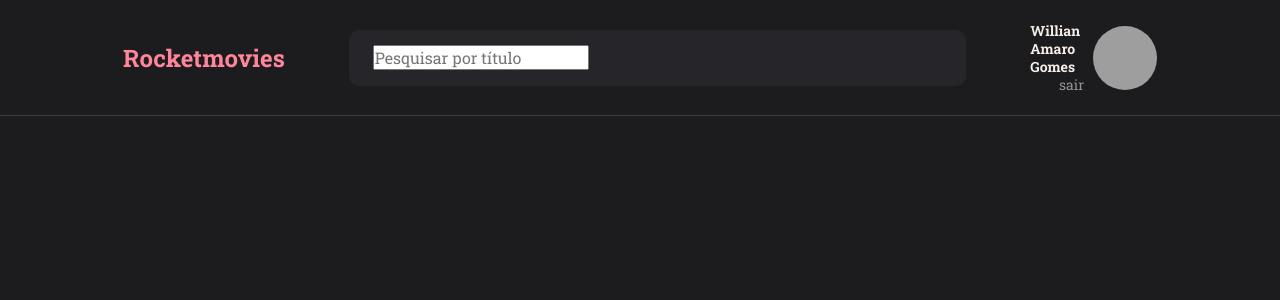
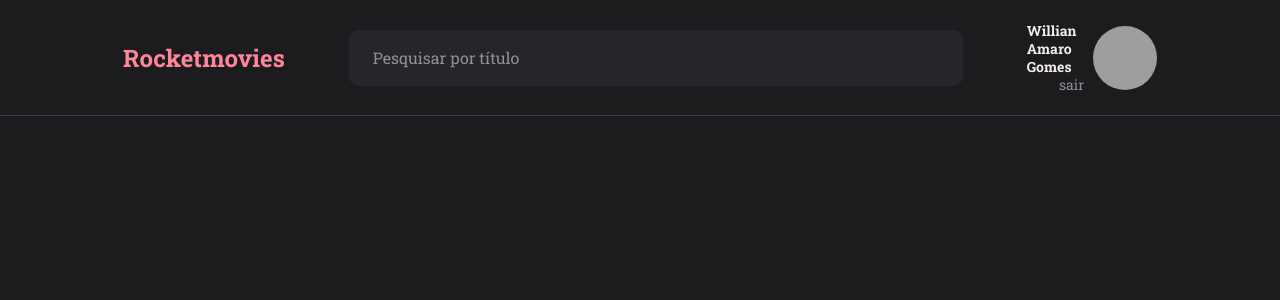
Before and after one commit to williangomesdev/Explorer-Stage09-Desafio-Rocketmovies-Frontend, a React (Vite) app: page / in a window 1280 px wide. Shown: the top 300 px of the page. Built offline with nearby package versions, Linux system fonts and the light colour scheme; grey boxes are pictures that could not be loaded.

Commit message:
Finalização header

```diff
--- a/src/components/Header/styles.js
+++ b/src/components/Header/styles.js
@@ -7,6 +7,7 @@ export const Container = styled.header`
   border-bottom: 1px solid ${({ theme }) => theme.COLORS.GRAY_800};
   display: flex;
   align-items: center;
+  justify-content: center;
   padding: 1.5rem 7.6875rem;
   gap: 4rem;
 
--- a/src/components/Input/index.jsx
+++ b/src/components/Input/index.jsx
@@ -2,7 +2,7 @@ import { Container } from './styles'
 
 export function Input({ icon: Icon, ...rest }) {
     return (
-        <Container>
+        <Container type="text">
             {Icon && <Icon size={20} />}
             <input{...rest} />
         </Container>
--- a/src/components/Input/styles.js
+++ b/src/components/Input/styles.js
@@ -2,16 +2,21 @@ import styled from "styled-components";
 
 export const Container = styled.div`
     width: 100%;
+    max-width: 39.375rem;
+  input {
     display: flex;
     align-items: center;
 
-  background-color: ${({ theme }) => theme.COLORS.BACKGROUND_INPUT};
+    background: ${({ theme }) => theme.COLORS.BACKGROUND_INPUT};
+    border: none;
     border-radius: 0.625rem;
 
     width: 100%;
     height: 3.5rem;
-
     padding: 19px 24px;
-
     color: ${({ theme }) => theme.COLORS.WHITE};
+    &::placeholder {
+      color: ${({ theme }) => theme.COLORS.GRAY_400};
+    }
+  }
 `;
--- a/src/components/MovieNote/styles.js
+++ b/src/components/MovieNote/styles.js
@@ -1,3 +1,6 @@
 import styled from "styled-components";
 
-export const Container = styled.div``;
+export const Container = styled.div`
+
+
+`;
```
Lines whose indentation alone changed are shown as unchanged.
